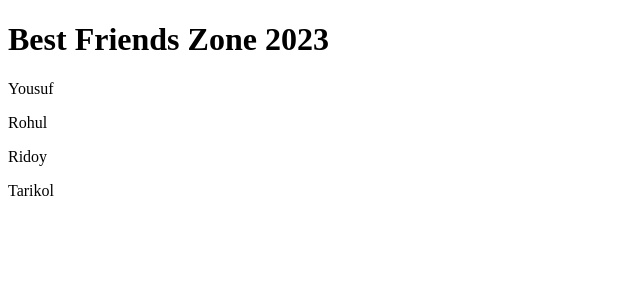
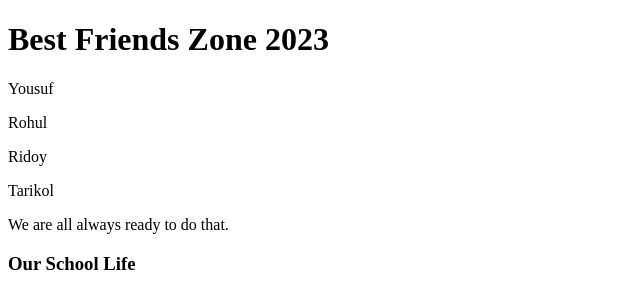
Before and after one commit to Yousuf106/Demo, a plain HTML site: page index.html in a window 1280 px wide. Shown: the whole page, without its empty margins (0-640 px from the left). Drawn offline with Linux system fonts and the light colour scheme.

Commit message:
Fianly add

```diff
--- a/index.html
+++ b/index.html
@@ -12,7 +12,8 @@
     <p>Rohul</p>
     <p>Ridoy</p>
     <p>Tarikol</p>
-
+<p> We are all always ready to do that.</p>
+<h3> Our School Life </h3>
 
 </body>
 </html>
```
